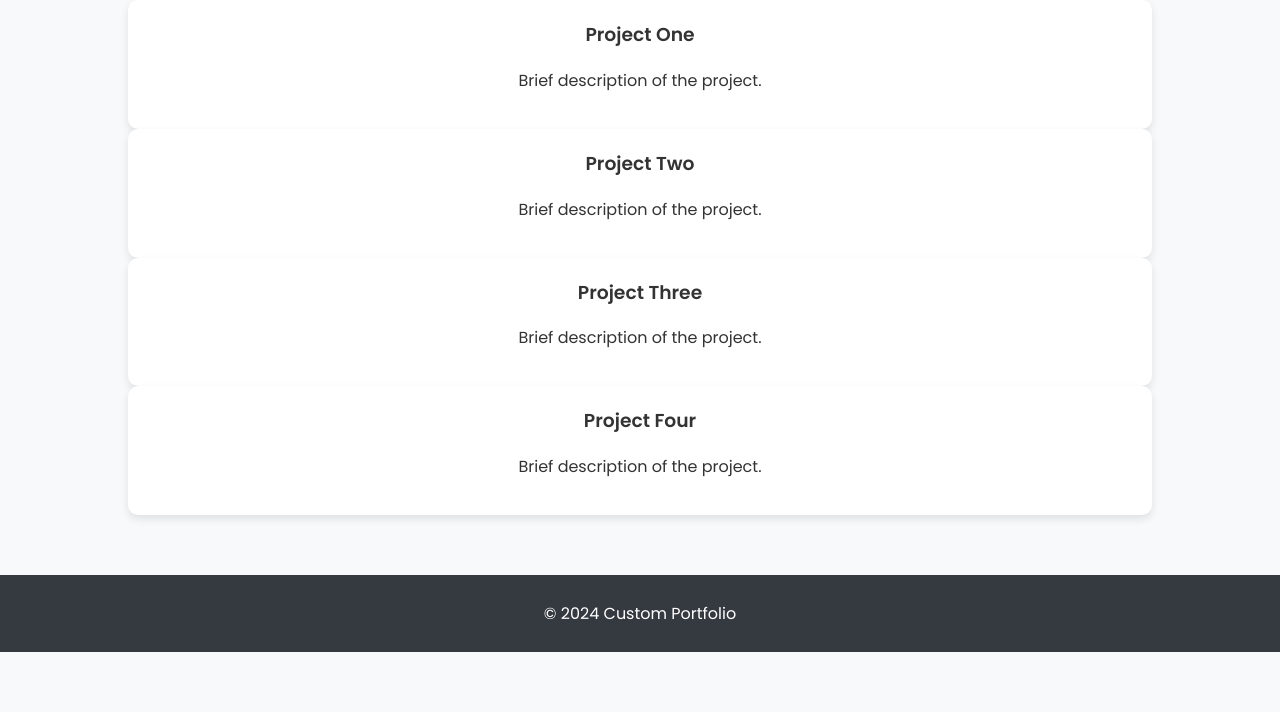
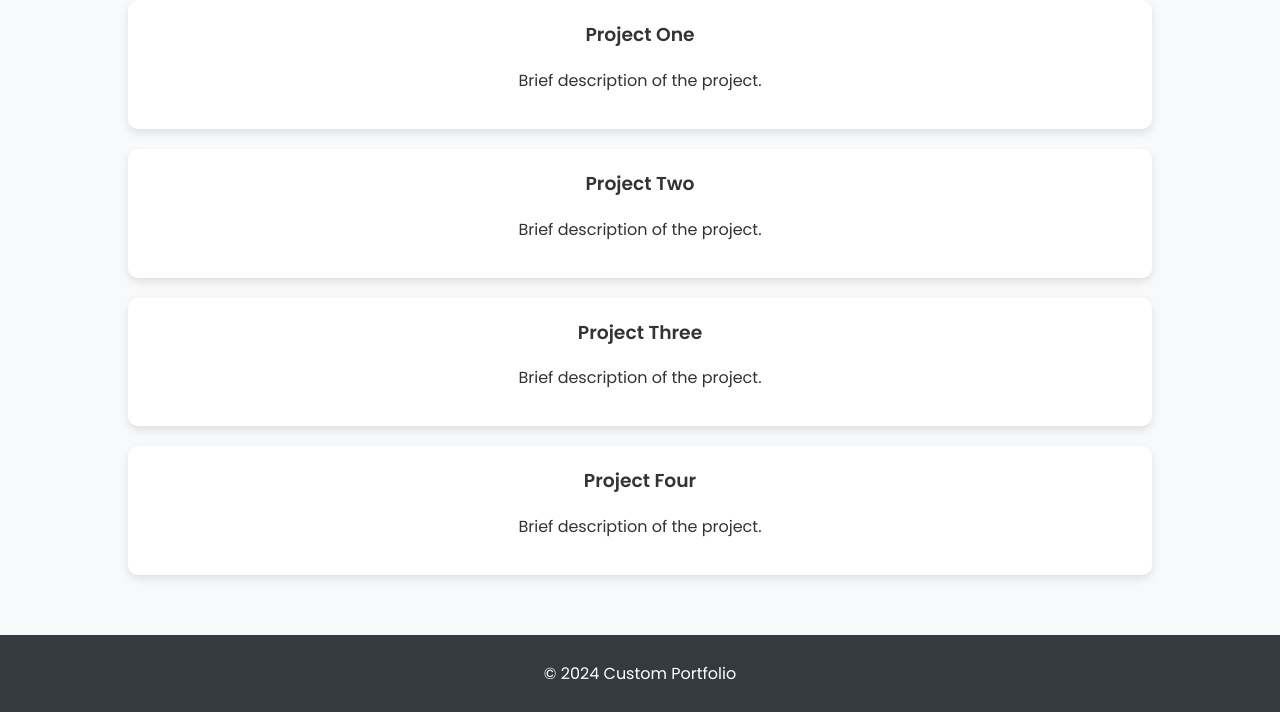
Before and after one commit to diegodevts/diegodevts.github.io, a plain HTML site: page index.html in a window 1280 px wide. Shown: the part 751-1463 px from the top of the page. Before the commit the page ends 1403 px from the top, so only its background shows below. Drawn offline with Linux system fonts and the light colour scheme.

Commit message:
Update styles.css

```diff
--- a/styles.css
+++ b/styles.css
@@ -4,6 +4,26 @@ body {
     padding: 0;
     background-color: #f8f9fa;
     color: #333;
+}
+
+.projects-list {
+    display: flex;
+    flex-direction: column;
+    gap: 20px;
+}
+
+.project {
+    background-color: #fff;
+    padding: 20px;
+    border-radius: 10px;
+    box-shadow: 0 4px 8px rgba(0, 0, 0, 0.1);
+    transition: transform 0.3s, box-shadow 0.3s;
+    cursor: pointer;
+}
+
+.project:hover {
+    transform: translateY(-10px);
+    box-shadow: 0 8px 16px rgba(0, 0, 0, 0.2);
 }
 
 header {
```
